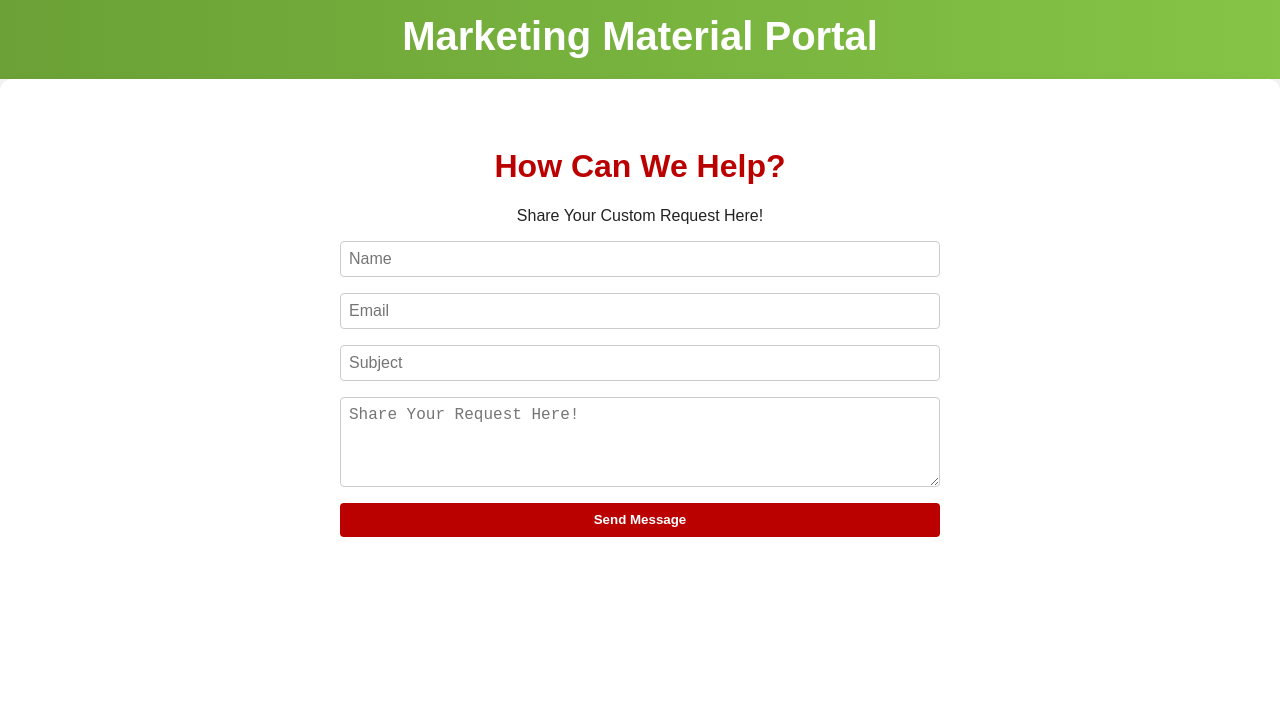
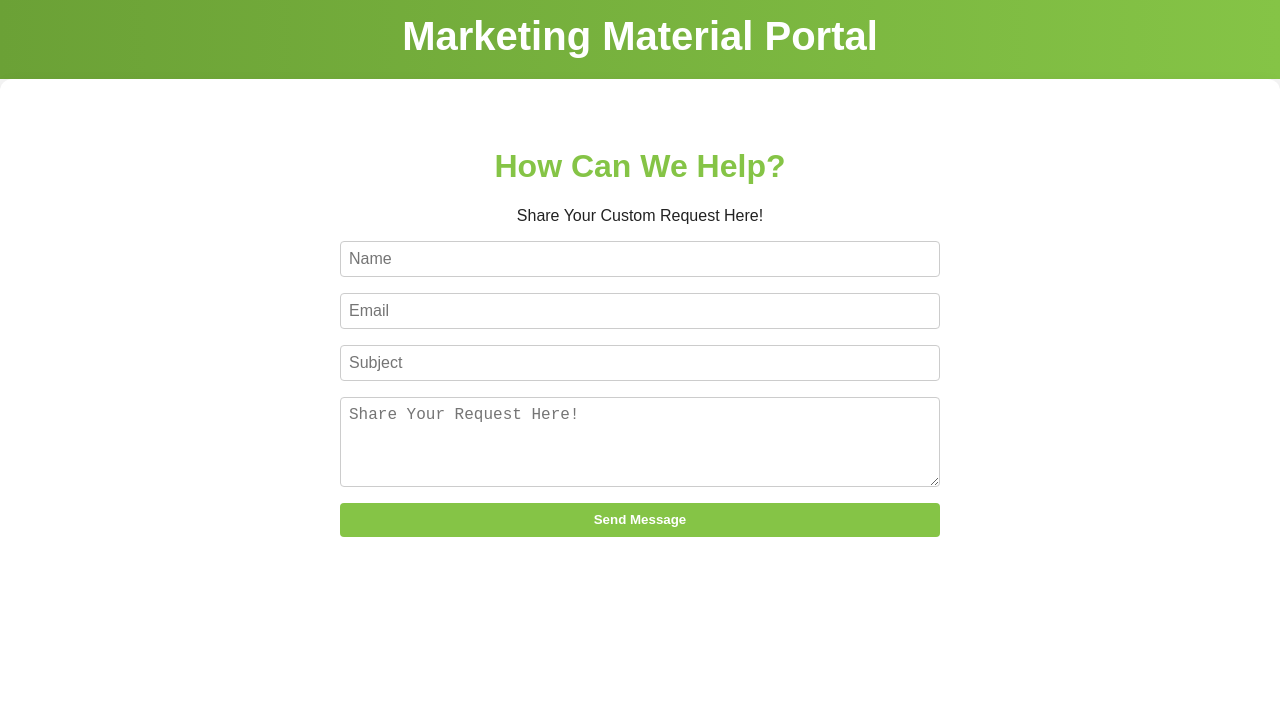
Before and after one commit to NWSTmarkcomms/northwest_marketing, a plain HTML site: page contact.html in a window 1280 px wide. Shown: the part 98-800 px from the top of the page. Drawn offline with Linux system fonts and the light colour scheme.

Commit message:
contact-green

```diff
--- a/contact.html
+++ b/contact.html
@@ -33,7 +33,7 @@
 
     button {
       padding: 0.6rem 1.2rem;
-      background-color: #b00;
+      background-color: #85C446;
       color: #fff;
       font-weight: bold;
       border: none;
@@ -42,7 +42,7 @@
     }
 
     button:hover {
-      background-color: #900;
+      background-color: #85C446;
     }
   </style>
 </head>
@@ -75,7 +75,7 @@
 
   <main class="page-content-wrapper">
     <div style="width: 100%; max-width: 600px; margin: 0 auto;">
-      <h1 style="color: #b00; text-align: center;">How Can We Help?</h1>
+      <h1 style="color: #85C446; text-align: center;">How Can We Help?</h1>
       <p style="text-align: center;">Share Your Custom Request Here!</p>
 
       <form id="contactForm" style="display: flex; flex-direction: column; gap: 1rem;">
```
